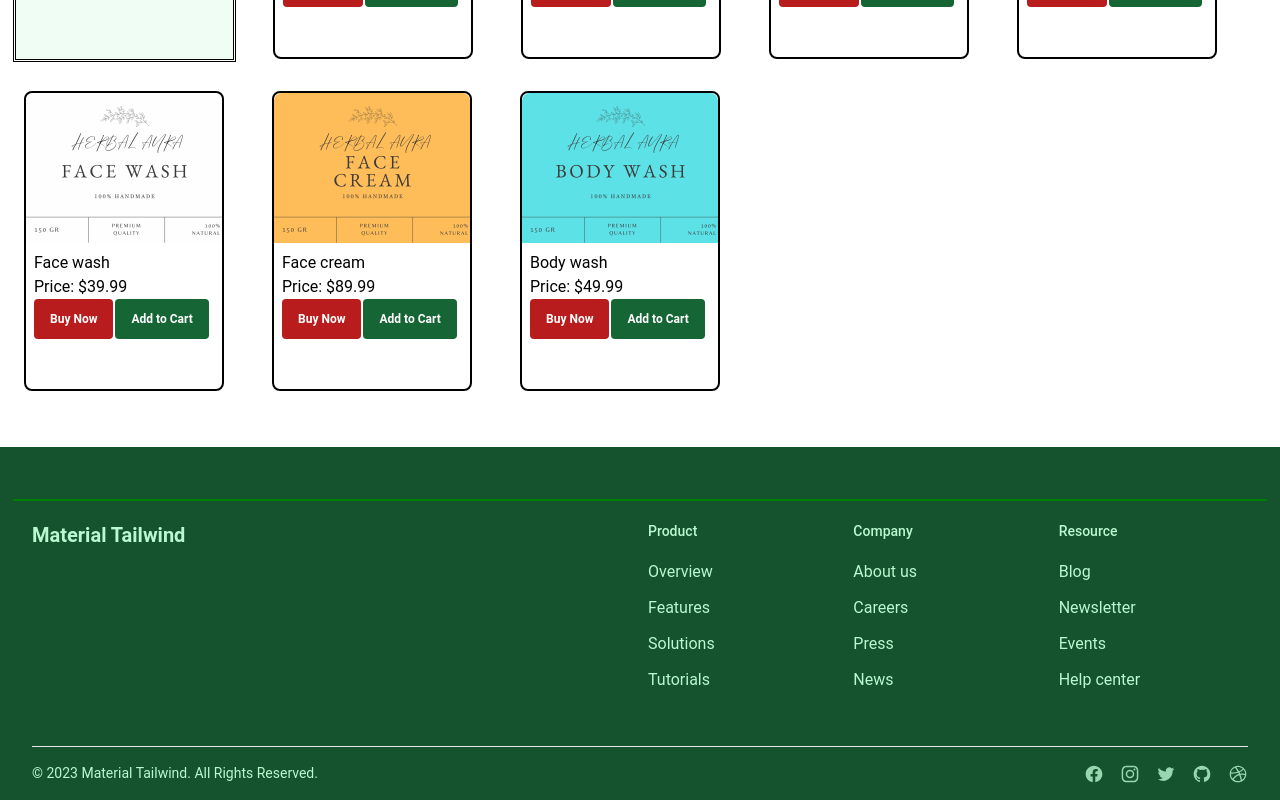
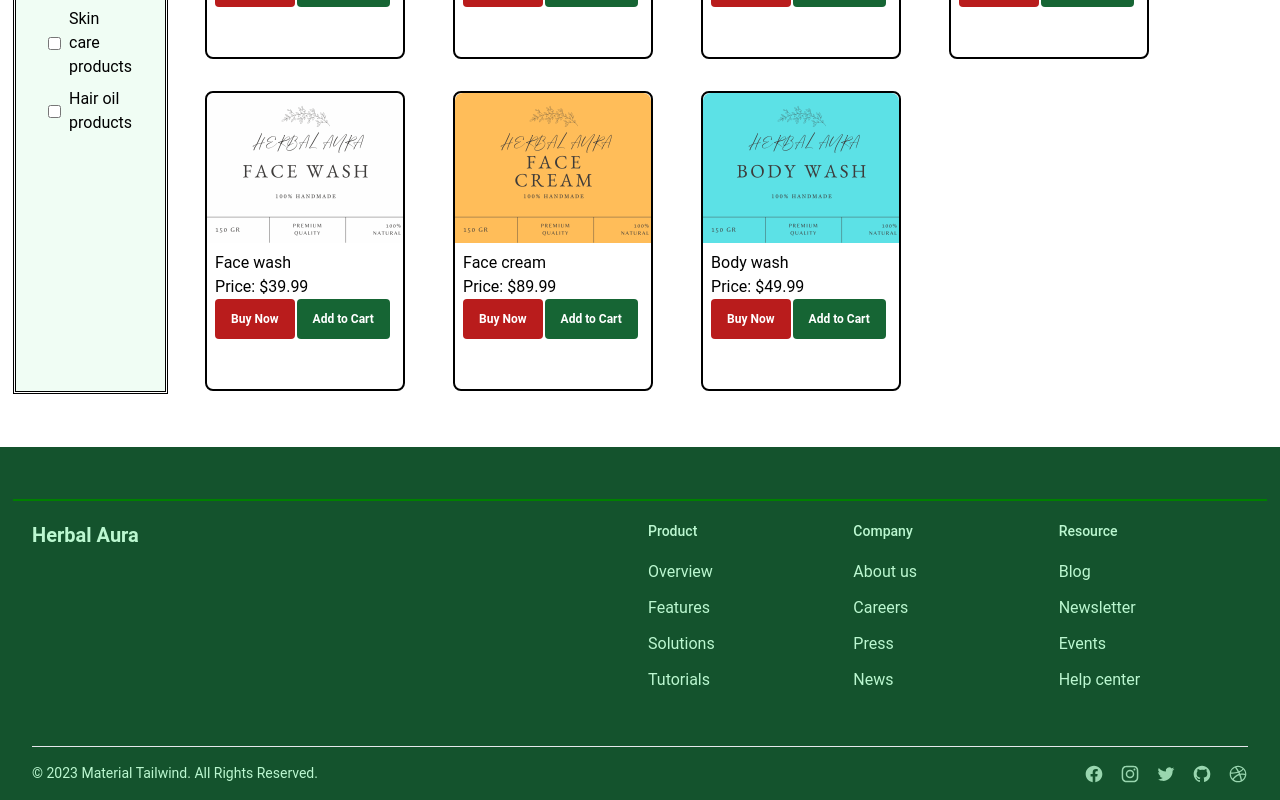
Before and after one commit to MIHIRI099/Herbal_Aura_website, a React (Vite) app in the folder client/: page / in a window 1280 px wide. Shown: the part 890-1690 px from the top of the page. Built offline with nearby package versions, Linux system fonts and the light colour scheme; no server answers.

Commit message:
inex-set

```diff
--- a/client/src/components/footer.jsx
+++ b/client/src/components/footer.jsx
@@ -32,7 +32,7 @@ export default function Footer() {
       <div className="mx-auto w-full max-w-7xl px-8 ">
         <div className="grid grid-cols-1 justify-between text-green-200 gap-4 md:grid-cols-2">
           <Typography variant="h5" className="mb-6">
-            Material Tailwind
+            Herbal Aura
           </Typography>
           <div className="grid grid-cols-3 justify-between gap-4">
             {LINKS.map(({ title, items }) => (
--- a/client/src/pages/IndexPage.jsx
+++ b/client/src/pages/IndexPage.jsx
@@ -68,10 +68,11 @@ const IndexPage = () => {
       <Header />
       <NavigationBar />
       <ImageSlider />
-      <div className="flex flex-wrap justify-left items-left py-10">
-        <div className="flex flex-wrap justify-left items-left mt-4">
+      <div className="flex justify-left items-left py-10">
+        <div className="flex justify-left items-left mt-4 ">
           <ProductFilter categories={categories} onFilterChange={handleFilterChange} />
         </div>
+        <div className='flex flex-wrap'>
         {filteredProducts.map((product) => (
           <Link to={`/product/${product.id}`} key={product.id} className="no-underline">
             {/* Move the Link component here */}
@@ -83,6 +84,7 @@ const IndexPage = () => {
             />
           </Link>
         ))}
+        </div>
       </div>
       <Footer />
     </div>
```
